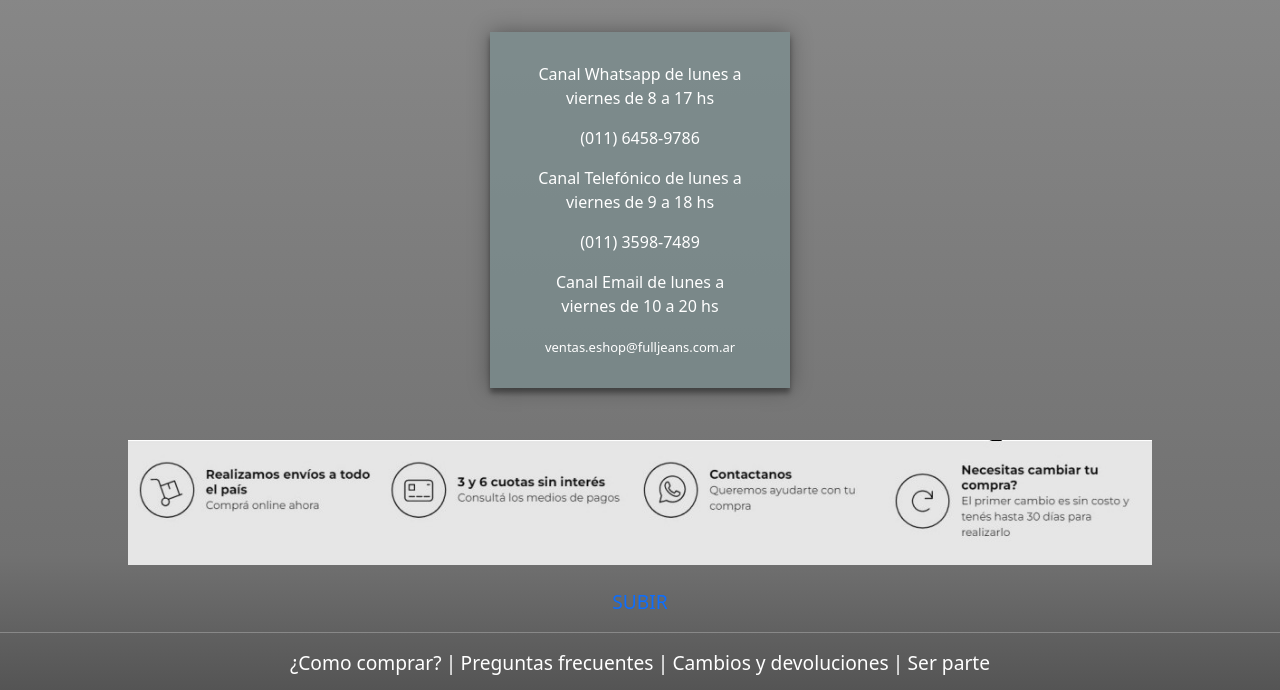
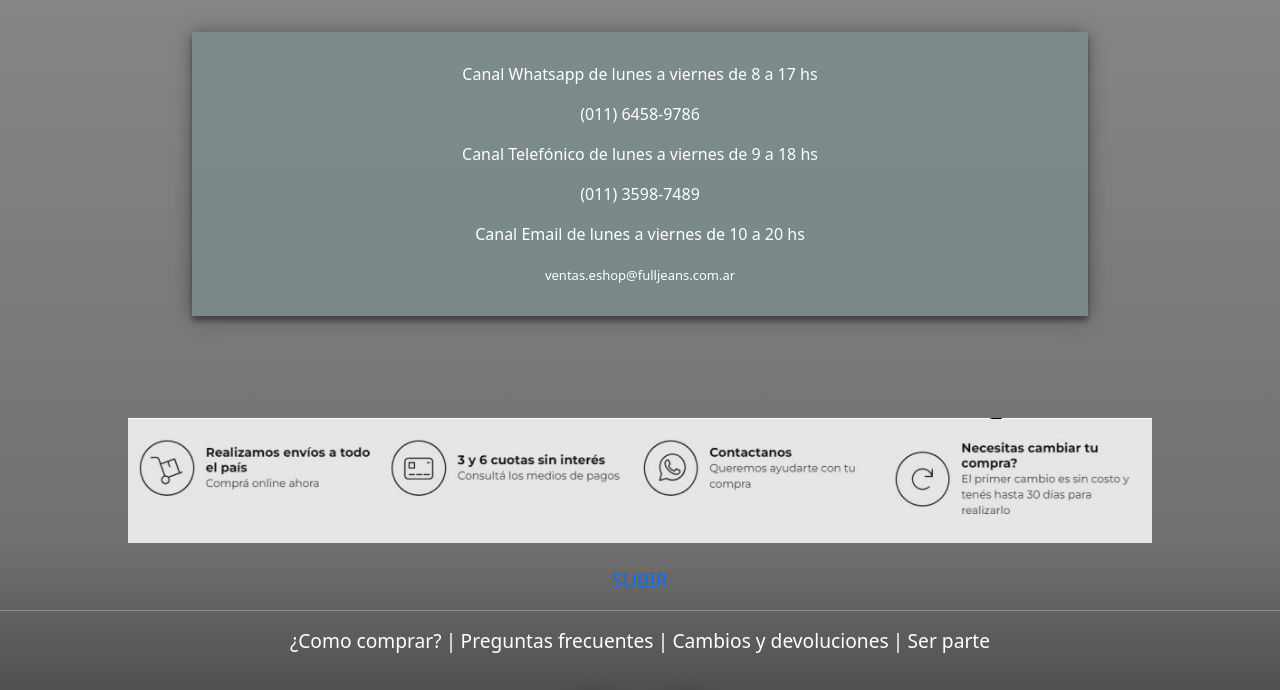
Before and after one commit to esalasARG/fulljeans, a website: page pages/contacto.html in a window 1280 px wide. Shown: the part 1228-1918 px from the top of the page. Drawn offline with nearby package versions, Linux system fonts and the light colour scheme.

Commit message:
Cambios menores de diseño y ajustes de SASS

```diff
--- a/pages/contacto.html
+++ b/pages/contacto.html
@@ -87,6 +87,7 @@
                 <a href="mailto:ventas.eshop@fulljeans.com.ar" class="mail">ventas.eshop@fulljeans.com.ar</a>
             </div>
         </div>
+        <span class="espaciador"></span>
     </section>
 
     <section id="anuncios">
--- a/scss/styles.scss
+++ b/scss/styles.scss
@@ -339,7 +339,7 @@ footer{
 
 .boxCanales{
     background-color: $backgroundCards;
-    width: 300px;
+    width: 70%;
     padding: 30px 40px;
     margin: 30px;
     position: relative;
```
Also changed, not shown: index.html (+1 -0 lines), css/styles.css.
